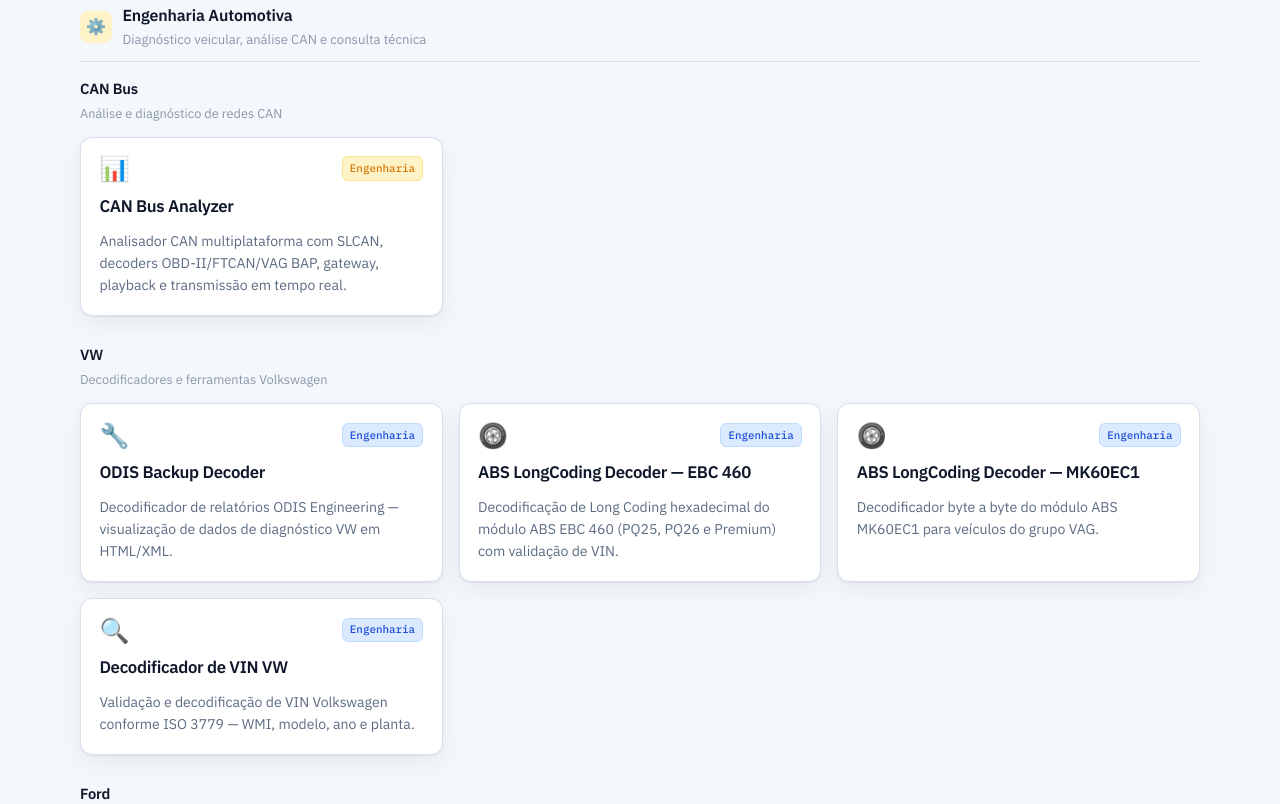
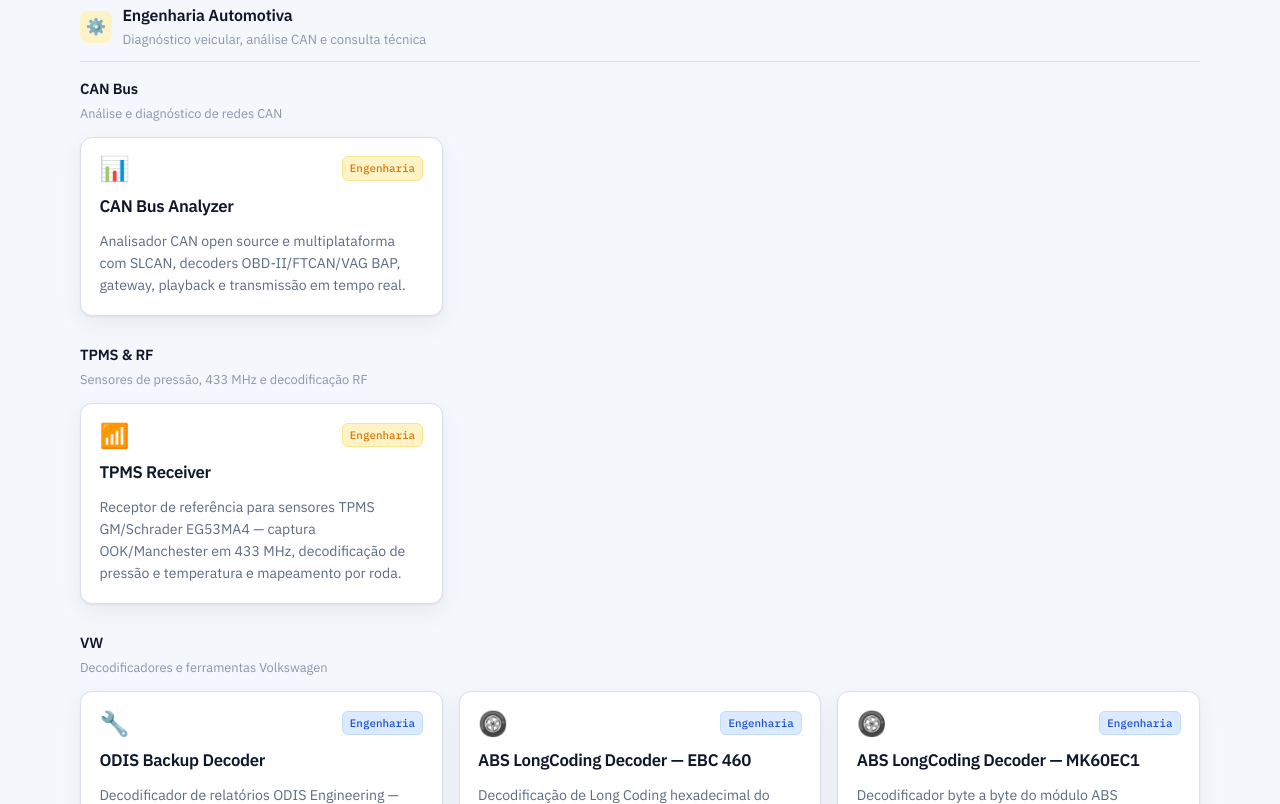
Before and after one commit to phnahes/www-nahes, a plain HTML site: page solutions/index.html in a window 1280 px wide. Shown: the part 1694-2498 px from the top of the page. Drawn offline with Linux system fonts and the light colour scheme.

Commit message:
Adiciona receptor TPMS ao catálogo e marca CAN Analyzer como open source.

```diff
--- a/sitemap.xml
+++ b/sitemap.xml
@@ -8,7 +8,7 @@
   </url>
   <url>
     <loc>https://www.nahes.com.br/solutions/</loc>
-    <lastmod>2026-10-07</lastmod>
+    <lastmod>2026-11-13</lastmod>
     <changefreq>weekly</changefreq>
     <priority>0.8</priority>
   </url>
--- a/solutions/index.html
+++ b/solutions/index.html
@@ -4,8 +4,8 @@
   <meta charset="UTF-8">
   <meta name="viewport" content="width=device-width, initial-scale=1.0">
   <title>Catálogo de Apps e Ferramentas — Nahes Solutions</title>
-  <meta name="description" content="Catálogo de aplicações web, IoT, automação, NFC e ferramentas de engenharia automotiva da Nahes Solutions em produção.">
-  <meta name="keywords" content="Nahes Solutions, consultoria TI, cloud AWS, IoT, LoRaWAN, tags NFC, projetos 3D, impressão FDM, engenharia automotiva, decodificador VIN, VCDS, CAN bus, retrofit, ODIS, segurança da informação, automação industrial, desenvolvimento web">
+  <meta name="description" content="Catálogo de aplicações web, IoT, automação, NFC e ferramentas de engenharia automotiva — VIN, CAN Bus e TPMS 433 MHz — da Nahes Solutions em produção.">
+  <meta name="keywords" content="Nahes Solutions, consultoria TI, cloud AWS, IoT, LoRaWAN, tags NFC, projetos 3D, impressão FDM, engenharia automotiva, decodificador VIN, VCDS, CAN bus, retrofit, ODIS, TPMS, sensores de pressão, 433 MHz, CC1101, ESP32, Schrader EG53MA4, segurança da informação, automação industrial, desenvolvimento web">
   <meta name="author" content="Nahes Solutions">
   <meta name="robots" content="index, follow, max-image-preview:large, max-snippet:-1, max-video-preview:-1">
   <meta name="googlebot" content="index, follow">
@@ -16,7 +16,7 @@
   <meta property="og:type" content="website">
   <meta property="og:site_name" content="Nahes Solutions">
   <meta property="og:title" content="Catálogo de Apps e Ferramentas — Nahes Solutions">
-  <meta property="og:description" content="Catálogo de aplicações web, IoT, automação, NFC e ferramentas de engenharia automotiva da Nahes Solutions em produção.">
+  <meta property="og:description" content="Catálogo de aplicações web, IoT, automação, NFC e ferramentas de engenharia automotiva — VIN, CAN Bus e TPMS 433 MHz — da Nahes Solutions em produção.">
   <meta property="og:url" content="https://www.nahes.com.br/solutions/">
   <meta property="og:locale" content="pt_BR">
   <meta property="og:image" content="https://www.nahes.com.br/assets/og-image.png">
@@ -27,7 +27,7 @@
 
   <meta name="twitter:card" content="summary_large_image">
   <meta name="twitter:title" content="Catálogo de Apps e Ferramentas — Nahes Solutions">
-  <meta name="twitter:description" content="Catálogo de aplicações web, IoT, automação, NFC e ferramentas de engenharia automotiva da Nahes Solutions em produção.">
+  <meta name="twitter:description" content="Catálogo de aplicações web, IoT, automação, NFC e ferramentas de engenharia automotiva — VIN, CAN Bus e TPMS 433 MHz — da Nahes Solutions em produção.">
   <meta name="twitter:image" content="https://www.nahes.com.br/assets/og-image.png">
 
   <link rel="icon" href="../assets/favicon.ico" sizes="any">
@@ -70,7 +70,7 @@
       {
         "@type": "CollectionPage",
         "name": "Catálogo de serviços Nahes Solutions",
-        "description": "Utilitários web, IoT (agricultura, automação e NFC), decodificadores VIN, CAN Bus, ODIS e ferramentas VW e Ford.",
+        "description": "Utilitários web, IoT (agricultura, automação e NFC), decodificadores VIN, CAN Bus, receptores TPMS 433 MHz, ODIS e ferramentas VW e Ford.",
         "url": "https://www.nahes.com.br/solutions/",
         "provider": { "@id": "https://www.nahes.com.br/#organization" }
       }
--- a/solutions/js/app.js
+++ b/solutions/js/app.js
@@ -10,6 +10,11 @@ const ENG_SUBSECTIONS = [
     id: "can",
     title: "CAN Bus",
     description: "Análise e diagnóstico de redes CAN",
+  },
+  {
+    id: "rf",
+    title: "TPMS & RF",
+    description: "Sensores de pressão, 433 MHz e decodificação RF",
   },
   {
     id: "vw",
@@ -160,8 +165,18 @@ const SERVICES = [
     name: "Engenharia",
     title: "CAN Bus Analyzer",
     description:
-      "Analisador CAN multiplataforma com SLCAN, decoders OBD-II/FTCAN/VAG BAP, gateway, playback e transmissão em tempo real.",
+      "Analisador CAN open source e multiplataforma com SLCAN, decoders OBD-II/FTCAN/VAG BAP, gateway, playback e transmissão em tempo real.",
     icon: "📊",
+  },
+  {
+    id: "tpms-receiver",
+    category: "engenharia",
+    subsection: "rf",
+    name: "Engenharia",
+    title: "TPMS Receiver",
+    description:
+      "Receptor de referência para sensores TPMS GM/Schrader EG53MA4 — captura OOK/Manchester em 433 MHz, decodificação de pressão e temperatura e mapeamento por roda.",
+    icon: "📶",
   },
   {
     id: "odis-viewer",
```
